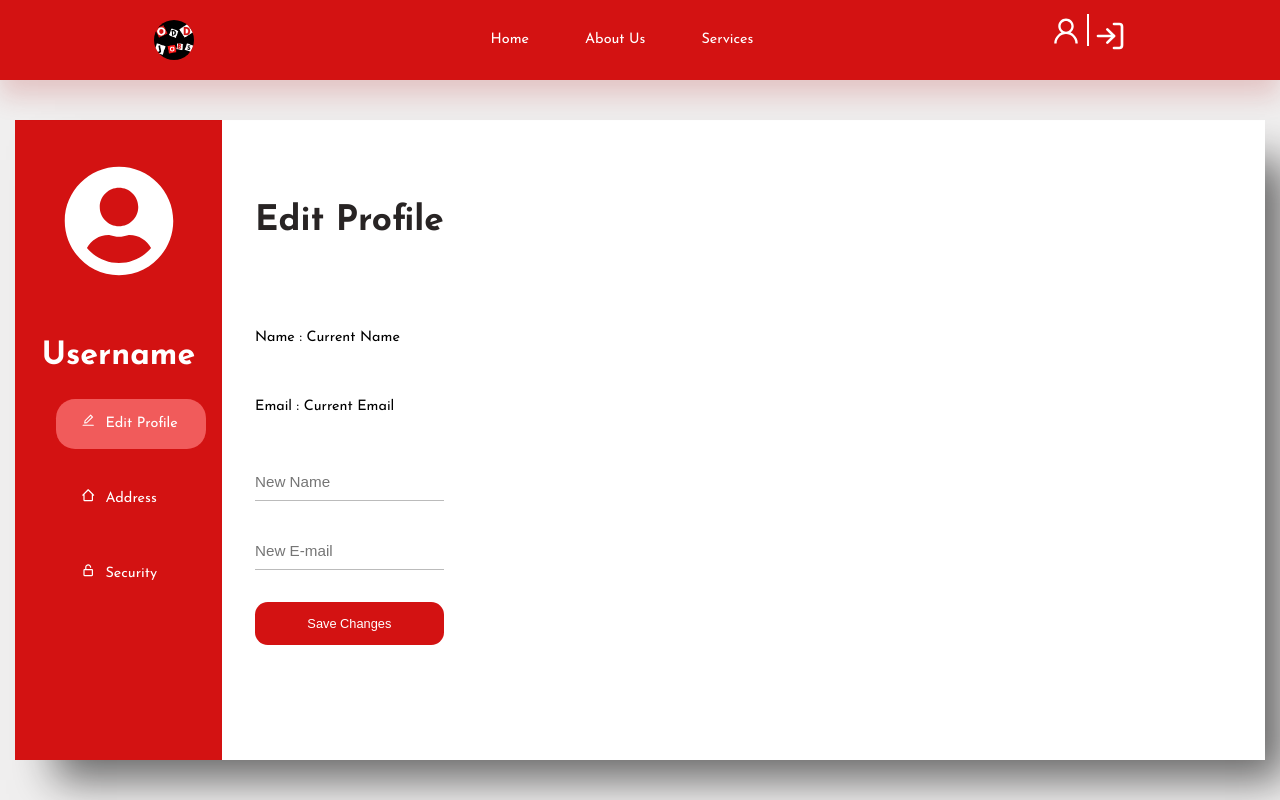
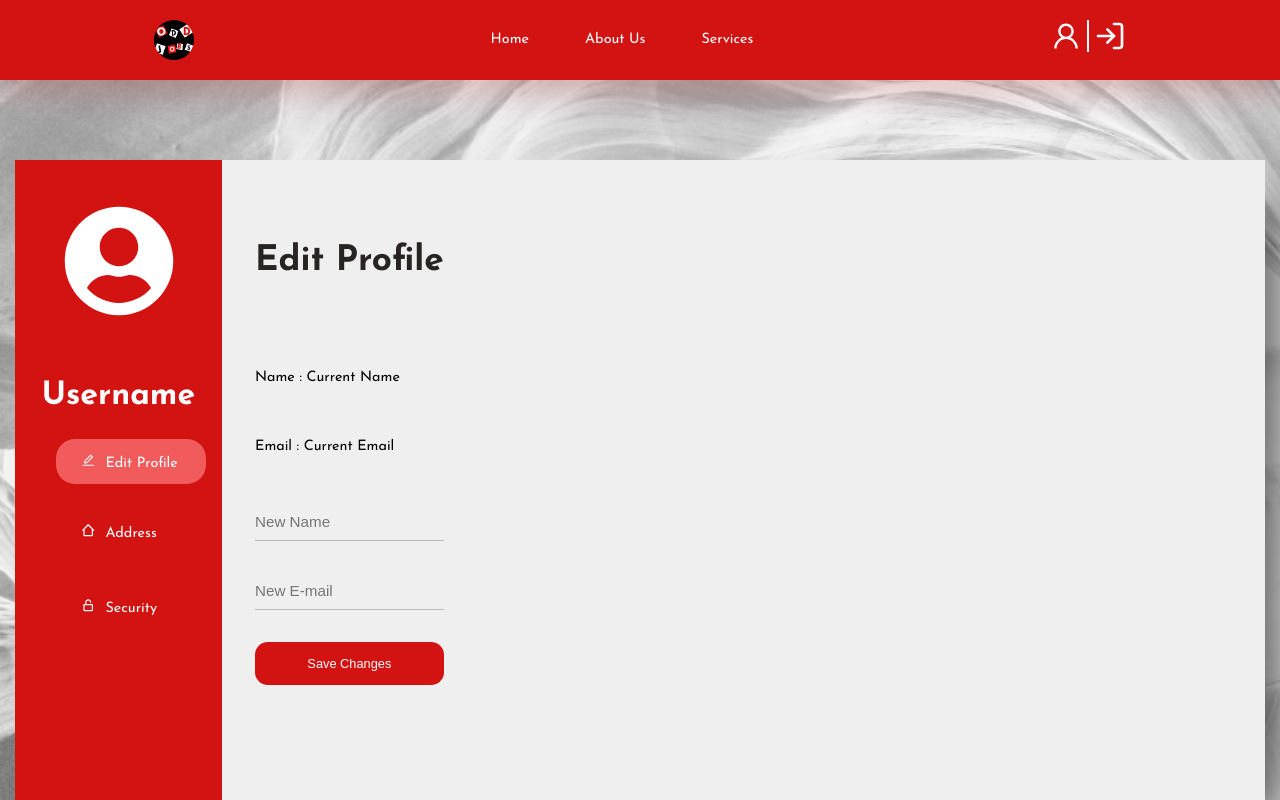
Before and after one commit to pan-dya/WADS_Final, a React (Create React App) app in the folder FrontEnd/: page /profile in a window 1280 px wide. Shown: the top 800 px of the page. Built offline with nearby package versions, Linux system fonts and the light colour scheme.

Commit message:
fix media issues

```diff
--- a/FrontEnd/src/Components/Navbar.js
+++ b/FrontEnd/src/Components/Navbar.js
@@ -31,9 +31,9 @@ const Navbar = () => {
           ))}
         </ul>
         <div className="button_container">
-          <a href="/profile" id="profile_icon">
+          <button href="/profile" id="profile_icon">
             <AiOutlineUser />
-          </a>
+          </button>
           <div className="vl"></div>
           <button onClick={Logout} id="theme_icon">
             <FiLogIn />
--- a/FrontEnd/src/Data/Link.js
+++ b/FrontEnd/src/Data/Link.js
@@ -1,5 +1,5 @@
 const Link = [
-    { id: 1, link: '#', title: 'Home' },
+    { id: 1, link: '/', title: 'Home' },
     { id: 1, link: '#about', title: 'About Us' },
     { id: 1, link: '#services', title: 'Services' }
 ]
--- a/FrontEnd/src/Design/Footer.css
+++ b/FrontEnd/src/Design/Footer.css
@@ -68,8 +68,20 @@ hr {
 
 }
 
-@media screen and (max-width: 600px) {
+@media screen and (max-width: 600px) and (max-height:850px) {
+    .footer {
+        height: 45vh;
+    }
+}
+
+@media screen and (max-width: 600px) and (max-height:675px) {
     .footer {
         height: 55vh;
     }
 }
+
+@media screen and (max-height: 850px) and (min-width: 601px) {
+    .footer {
+        height: 35vh;
+    }
+}
--- a/FrontEnd/src/Design/Profile.css
+++ b/FrontEnd/src/Design/Profile.css
@@ -2,7 +2,8 @@
     width: 100%;
     min-height: 100vh;
     overflow: hidden;
-    background-color: var(--color-light);
+    background-color: var(--color-white);
+    /* background: ; */
     /* padding: 0px 0px 2rem; */
     display: flex;
     align-items: center;
@@ -15,7 +16,7 @@
     width: 100%;
     max-width: 1250px;
     height: 640px;
-    background-color: var(--color-white);
+    background-color: var(--color-light);
     /* border-radius: 3.3rem; */
     box-shadow: 30px 30px 40px -10px rgba(0, 0, 0, 0.57);
     margin-top: 10vh;
@@ -67,7 +68,7 @@
     color: white;
     padding-left: 25px;
     background-color: var(--color-primary-lighter);
-    height: 50px;
+    height: 45px;
     width: 150px;
     line-height: 50px;
     border-radius: var(--border-radius-1);
@@ -138,7 +139,7 @@
     }
 
     .active-sidenav {
-        height:50px;
+        height: 45px;
         width: 50px;
         padding-left: 15px;
     }
@@ -168,3 +169,15 @@
         width: 100%;
     }
 }
+
+@media screen and (max-height: 850px) {
+    .profile-page {
+        min-height: 110vh;
+    }
+}
+
+@media screen and (max-height: 675px) {
+    .profile-page {
+        min-height: 120vh;
+    }
+}
--- a/FrontEnd/src/Pages/Profile.js
+++ b/FrontEnd/src/Pages/Profile.js
@@ -5,6 +5,7 @@ import { AiOutlineEdit } from "react-icons/ai";
 import { BiHomeAlt2, BiLockOpenAlt } from "react-icons/bi";
 import EditForm from "../Components/EditForm";
 import AddressForm from "../Components/AddressForm";
+import background from "../Assets/background.jpg";
 
 function Profile() {
   const [toggleState, setToggleState] = useState(1);
@@ -14,7 +15,14 @@ function Profile() {
   };
 
   return (
-    <div className="profile-page">
+    <div
+      className="profile-page"
+      style={{
+        backgroundImage: `url(${background})`,
+        backgroundRepeat: "no-repeat ",
+        backgroundSize: "cover",
+      }}
+    >
       <div className="box-profile">
         <div className="sidebar">
           <div className="user-profile">
@@ -60,12 +68,12 @@ function Profile() {
         <div
           className={toggleState === 1 ? "active-profile-tab" : "profile-tab"}
         >
-          <EditForm/>
+          <EditForm />
         </div>
         <div
           className={toggleState === 2 ? "active-profile-tab" : "profile-tab"}
         >
-          <AddressForm/>
+          <AddressForm />
         </div>
         <div
           className={toggleState === 3 ? "active-profile-tab" : "profile-tab"}
```
Also changed, not shown: FrontEnd/src/Assets/background.jpg (added).
